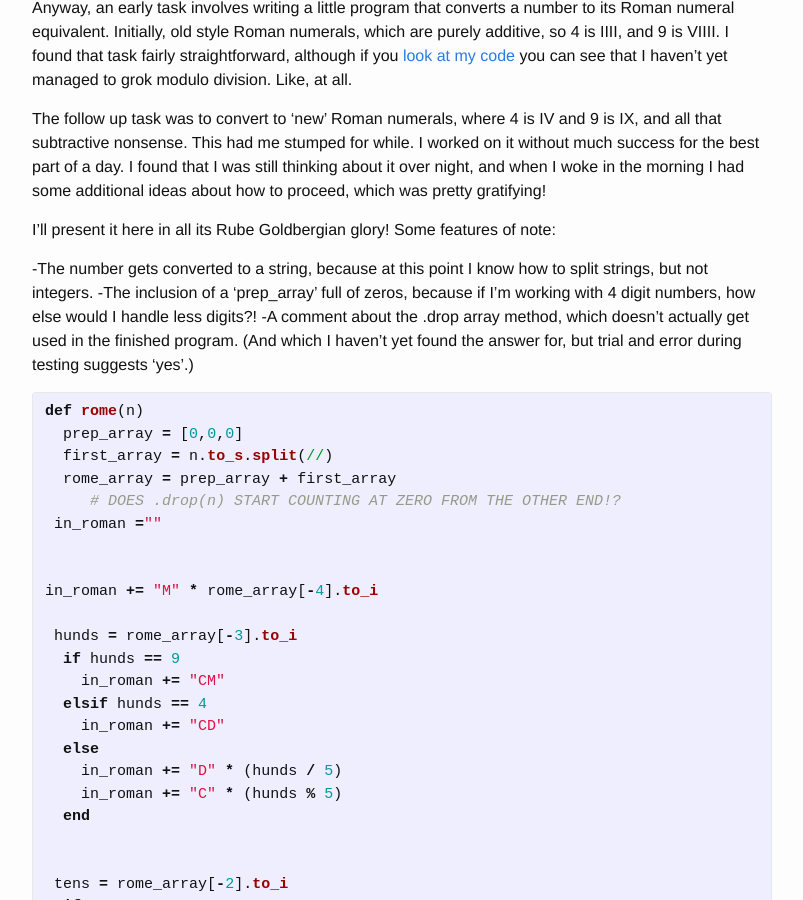
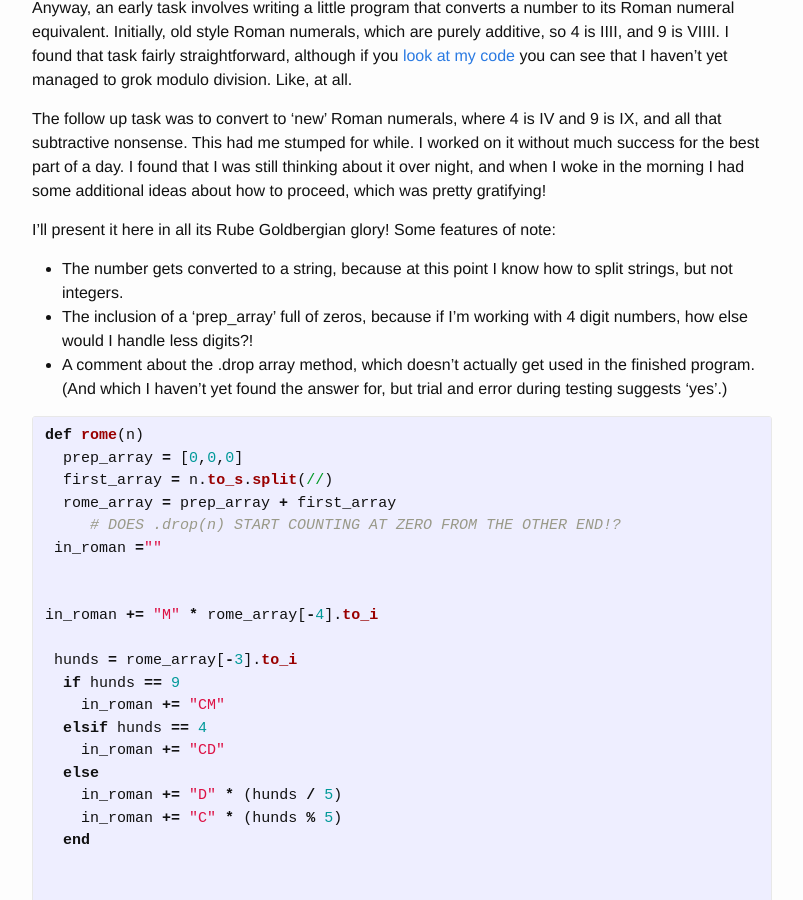
Before and after one commit to yamiacat/yamiacat.github.io, a Jekyll site: the page built from _posts/2017-04-07-first-triumphs.markdown, in a window 1280 px wide and 900 px high, scrolled down 339 px. Shown: the whole window, without its empty margins (238-1041 px from the left). Built offline with Jekyll 4.4.1, drawn with Linux system fonts in a browser that asks for light colours; some of the changed lines change nothing that is shown; some of the changed text lies outside the part shown.

Commit message:
add image and bulletpoint fix

```diff
--- a/_posts/2017-04-07-first-triumphs.markdown
+++ b/_posts/2017-04-07-first-triumphs.markdown
@@ -12,9 +12,9 @@ The follow up task was to convert to 'new' Roman numerals, where 4 is IV and 9 i
 
 I'll present it here in all its Rube Goldbergian glory! Some features of note:
 
--The number gets converted to a string, because at this point I know how to split strings, but not integers.
--The inclusion of a 'prep_array' full of zeros, because if I'm working with 4 digit numbers, how else would I handle less digits?!
--A comment about the .drop array method, which doesn't actually get used in the finished program. (And which I haven't yet found the answer for, but trial and error during testing suggests 'yes'.)
+- The number gets converted to a string, because at this point I know how to split strings, but not integers.
+- The inclusion of a 'prep_array' full of zeros, because if I'm working with 4 digit numbers, how else would I handle less digits?!
+- A comment about the .drop array method, which doesn't actually get used in the finished program. (And which I haven't yet found the answer for, but trial and error during testing suggests 'yes'.)
 
 {% highlight ruby %}
 def rome(n)
@@ -77,6 +77,6 @@ So yeah - I'm sure there are MUCH more elegant ways of solving this task, and I
 
 Also, this Entombed album cover suddenly makes a lot more sense:
 
-{{ site.url }}/assets/entombed-dclxvi.jpg
+![Entombed DCLXVI Album Cover]({{ site.url }}/assets/entombed-dclxvi.jpg)
 
 666 = DCLXVI
```
